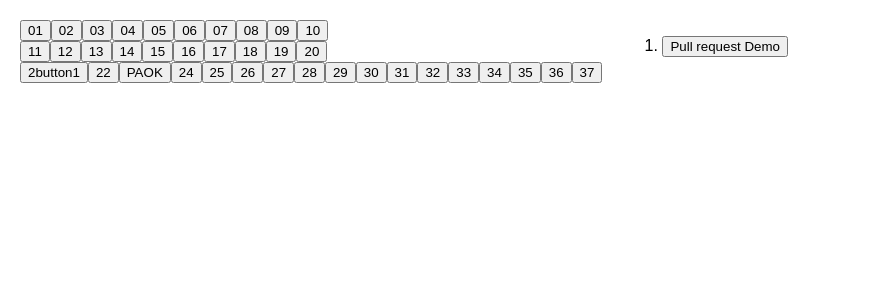
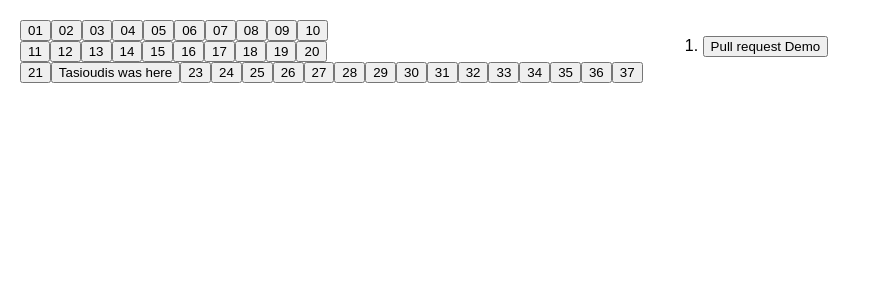
Before and after one commit to xpaulos/TechproWinter2024_session3, a React (Create React App) app: page / in a window 1280 px wide. Shown: the top 300 px of the page, without its empty margins (0-871 px from the left). Built offline with nearby package versions, Linux system fonts and the light colour scheme.

Commit message:
Placed my name in the 22 button

```diff
--- a/src/App.js
+++ b/src/App.js
@@ -58,9 +58,9 @@ function Board({ xIsNext, squares, onPlay }) {
           <button>20</button>
         </div>
         <div className="board-row">
-          <button>2button1</button>
-          <button>22</button>
-          <button>PAOK</button>
+          <button>21</button>
+          <button>Tasioudis was here</button>
+          <button>23</button>
           <button>24</button>
           <button>25</button>
           <button>26</button>
```
